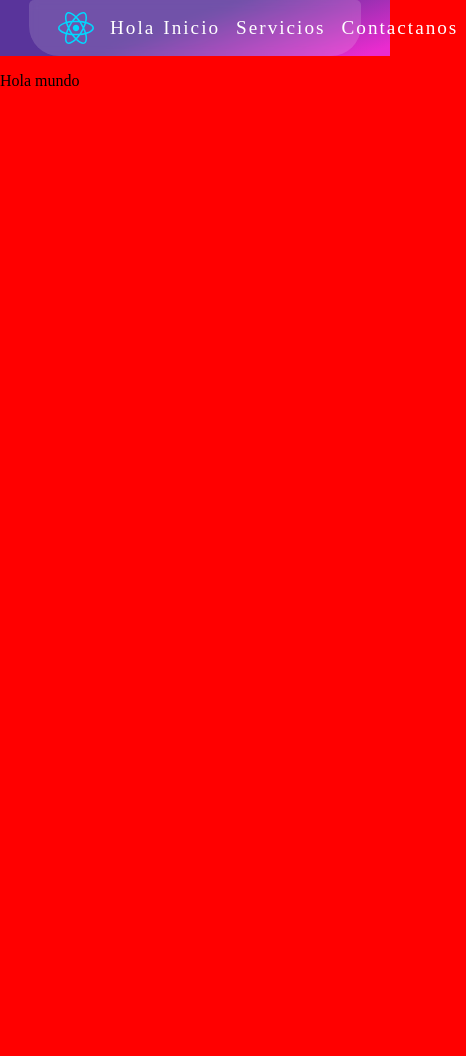
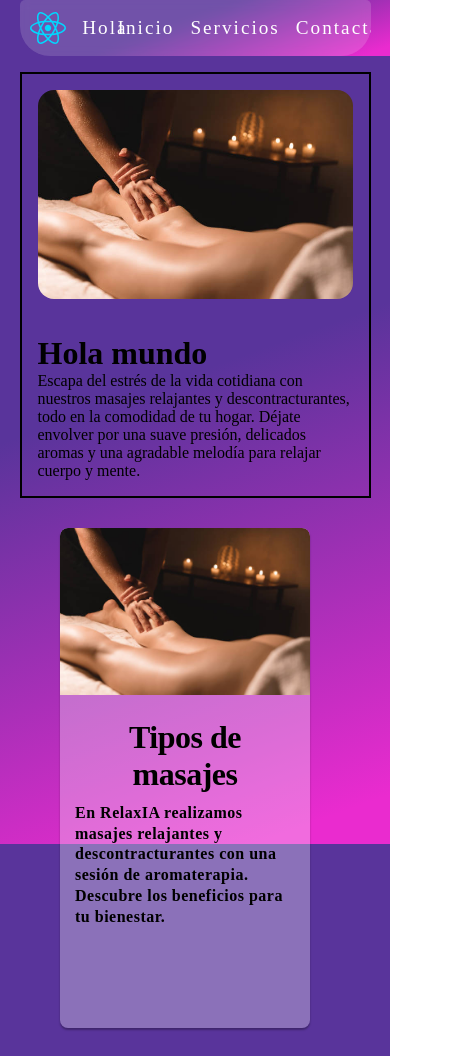
Before and after one commit to MartinG1997/React-Landind-Page, a React (Vite) app: page / in a window 390 px wide. Shown: the top 1056 px of the page, 466 px wide, since content can reach past the window. Before the commit the page ends 844 px from the top, so only its background shows below. Built offline with nearby package versions, Linux system fonts and the light colour scheme.

Commit message:
Se hace responsive para el primer container y se corrige el responsive de las cards

```diff
--- a/index.html
+++ b/index.html
@@ -4,7 +4,11 @@
     <meta charset="UTF-8" />
     <link rel="icon" type="image/svg+xml" href="/vite.svg" />
     <meta name="viewport" content="width=device-width, initial-scale=1.0" />
-    <title>Vite + React</title>
+    <title>RelaxIA</title>
+    <meta name="author" content="Martin Griñó Huidobro">
+    <meta name="description" content="En RelaxIA nos preocupamos por tu salud mental y corporal, y es por ello que queremos ofrecerte el mejor servicio en la comodidad de tu casa">
+    <meta name="keywords" content="Masajes, Masajes descontracturantes, Santiago, Ñuñoa, A domicilio, Relajación, Regalos, Masajes cerca, Aromaterapia">
+    <meta name="copyright" content="Copyright owner" />
   </head>
   <body>
     <div id="root"></div>
--- a/src/App.css
+++ b/src/App.css
@@ -1,15 +1,8 @@
 body {
-    background: red;
+    background: linear-gradient(340deg, rgba(234,43,207,1) 5%, rgba(89,52,155,1) 55%) fixed;
 }
 
 .navigation {
     background: linear-gradient(340deg, rgba(234,43,207,1) 5%, rgba(89,52,155,1) 55%);
     margin-bottom: 1rem;
 }
-
-.container {
-    margin: 1rem auto;
-    background: aqua;
-    width: 85%;
-    height: 80vh;
-}
--- a/src/components/approuter/AppRouter.jsx
+++ b/src/components/approuter/AppRouter.jsx
@@ -1,7 +1,7 @@
 import { Route, Routes} from 'react-router-dom'
 import { Navbar } from '../navbar/Navbar'
-import { Banner } from '../banner/Banner'
 import { Contacto } from '../contacto/Contacto'
+import { Inicio } from '../../pages/inicio/Inicio'
 
 export const AppRouter = () => {
     return(
@@ -11,7 +11,7 @@ export const AppRouter = () => {
             </div>
             <Routes>
                 <Route path="/">
-                    <Route index element={<Banner/>}/>
+                    <Route index element={<Inicio/>}/>
                     <Route path='contacto' element={<Contacto/>}/>
                 </Route>
             </Routes>
--- /dev/null
+++ b/src/components/banner/Banner.css
@@ -0,0 +1,7 @@
+.prueba {
+    margin: 0 auto;
+    background: red;
+    width: 85%;
+    height: 80vh;
+    margin-bottom: 5px;
+}
--- a/src/components/banner/Banner.jsx
+++ b/src/components/banner/Banner.jsx
@@ -1,8 +1,11 @@
+import './Banner.css'
 
 export const Banner = () => {
     return(
         <>
-            Hola mundo
+            <div className="prueba">
+                <h1>Hola mundo</h1>
+            </div>
         </>
     )
 }
--- /dev/null
+++ b/src/components/card/Card.css
@@ -0,0 +1,45 @@
+.card {
+    min-width: 250px;
+    max-width: 30%;
+    max-height: 600px;
+    min-height: 500px;
+    display: inline-block;
+    margin-right: 20px;
+    margin-top: 30px;
+    align-items: center;
+    border-radius: 8px;
+    box-shadow: 0 2px 2px rgba(0, 0, 0, 0.3);
+    background: rgba(255, 255, 255, 0.3);
+    overflow: hidden;
+}
+
+.card-img {
+    width: 100%;
+}
+
+.card-img img {
+    border-radius: 8px 8px 0 0;
+    width: 100%;
+    margin-bottom: 20px;
+}
+
+.card-title {
+    margin: 0 15px;
+    margin-bottom: 10px;
+    letter-spacing: -0.5px;
+    text-align: center;
+    min-height: 3rem;
+}
+
+.card-title h2{
+    font-size: 2em;
+}
+
+.card-description {
+    line-height: 1.3rem;
+    margin: 0 15px;
+    text-align: left;
+    margin-bottom: 20px;
+    font-weight: 600;
+    letter-spacing: 0.5px;
+}
--- /dev/null
+++ b/src/components/card/Card.jsx
@@ -0,0 +1,21 @@
+import './Card.css'
+
+export const Card = ({UrlImagen, Titulo, Descripcion, Url, BtnDesc}) => {
+    return(
+        <>
+            <div className="card">
+                <div className="card-img">
+                    <img src={UrlImagen} alt="" />
+                </div>
+                <div className="card-title">
+                    <h2>{Titulo}</h2>
+                </div>
+                <div className="card-description">
+                    <p>
+                        {Descripcion}
+                    </p>
+                </div>
+            </div>
+        </>
+    )
+}
--- a/src/components/contacto/Contacto.jsx
+++ b/src/components/contacto/Contacto.jsx
@@ -2,7 +2,7 @@
 export const Contacto = () => {
     return(
         <>
-            <h1>HOLA MUNDO</h1>
+            <h1>HOLA MUNDO Aa</h1>
         </>
     )
 }
--- a/src/components/navbar/Navbar.css
+++ b/src/components/navbar/Navbar.css
@@ -8,11 +8,12 @@ nav {
     justify-content: space-between;
     align-items: center;
     border-radius: 5px 5px 30px 30px;
-    width: 85%;
+    width: 90%;
     margin: 0 auto;
     font-size: 1.2rem;
     letter-spacing: 2px;
     color: white;
+    overflow: hidden;
 }
 
 .logo {
--- a/src/components/navbar/Navbar.jsx
+++ b/src/components/navbar/Navbar.jsx
@@ -8,7 +8,7 @@ export const Navbar = () => {
         <>
           <nav>
             <div>
-                {<NavLink className="logo">
+                {<NavLink className="logo" to="/">
                     <img src={reactimage} alt="" />
                     <span>Hola</span>
                 </NavLink>}
--- /dev/null
+++ b/src/pages/inicio/Inicio.css
@@ -0,0 +1,42 @@
+.container {
+    width: 90%;
+    border: 2px solid;
+    margin: 0 auto;
+    display: flex;
+    flex-wrap: wrap;
+    justify-content: center;
+}
+
+.container > div {
+    flex: 1;
+}
+
+img {
+    max-inline-size: 100%;
+    block-size: auto;
+}
+
+.container div {
+    margin: 1rem;
+    min-width: max(40%, calc(45% + 5px));
+    justify-content: center;
+}
+
+.border {
+    border-radius: 1rem;
+}
+
+.card-container {
+    display: flex;
+    flex-wrap: wrap;
+    overflow: hidden;
+    margin-inline: auto;
+    width: 90%;
+    justify-content: center;
+}
+
+@media (max-width: 375px) {
+    .container {
+        display: grid;
+    }
+}
--- /dev/null
+++ b/src/pages/inicio/Inicio.jsx
@@ -0,0 +1,28 @@
+import './Inicio.css'
+import Masajes from '../../assets/Masajes.jpg';
+import { Card } from '../../components/Card/Card';
+
+export const Inicio = () => {
+    return(
+        <>
+            <div className='container'>
+                <div className=''>
+                    <img  className='border' src={Masajes} alt="" />
+                </div>
+                <div className='subcontainer'>
+                    <h1>Hola mundo</h1>
+                    <p>
+                        Escapa del estrés de la vida cotidiana con nuestros masajes relajantes y descontracturantes, todo en la comodidad
+                        de tu hogar. Déjate envolver por una suave presión, delicados aromas y una agradable melodía para relajar cuerpo y mente.
+                    </p>
+                </div>
+            </div>
+            <div className='card-container spacea'>
+                <Card UrlImagen={Masajes} Titulo={"Tipos de masajes"} Descripcion={"En RelaxIA realizamos masajes relajantes y descontracturantes con una sesión de aromaterapia. Descubre los beneficios para tu bienestar."}/>
+                <Card UrlImagen={Masajes} Titulo={"Servicios"} Descripcion={"Nuestro principal servicio son masajes a domicilio, pero también puedes regalarlos a quien desees."}/>
+                <Card UrlImagen={Masajes} Titulo={"Contáctanos"} Descripcion={"Consulta todos los medios de contacto y elige el que más te convenga."}/>
+                <Card UrlImagen={Masajes} Titulo={"Contáctanos"} Descripcion={"Consulta todos los medios de contacto y elige el que más te convenga."}/>
+            </div>
+        </>
+    )
+}
```
